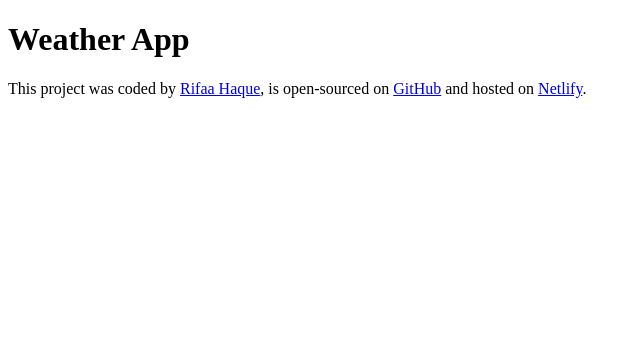
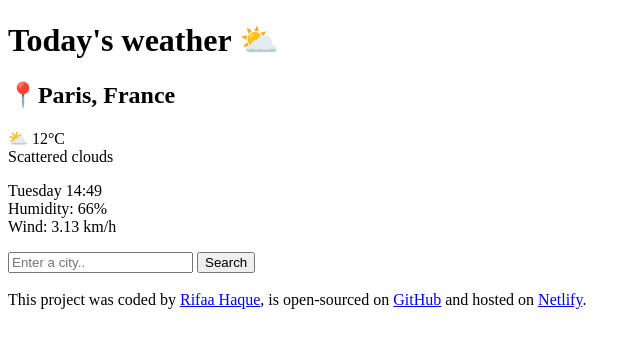
Before and after one commit to Rifaa-Haque/Official-WeatherApp, a plain HTML site: page index.html in a window 1280 px wide. Shown: the whole page, without its empty margins (0-641 px from the left). Drawn offline with Linux system fonts and the light colour scheme.

Commit message:
HTML skeleton

```diff
--- a/index.html
+++ b/index.html
@@ -6,7 +6,30 @@
     <title>Official WeatherApp</title>
   </head>
   <body>
-    <h1>Weather App</h1>
+    <header>
+      <h1>Today's weather ⛅</h1>
+    </header>
+    <main>
+      <div>
+        <h2>📍Paris, France</h2>
+        ⛅ 12°C <br />
+        Scattered clouds
+      </div>
+      <div>
+        <p>
+          Tuesday 14:49
+          <br />
+          Humidity: 66%
+          <br />
+          Wind: 3.13 km/h
+        </p>
+      </div>
+      <form>
+        <input type="search" placeholder="Enter a city.." required />
+        <input type="submit" value="Search" />
+      </form>
+    </main>
+    <br />
     <footer>
       This project was coded by
       <a href="https://github.com/Rifaa-Haque" target="_blank"> Rifaa Haque</a>,
```
